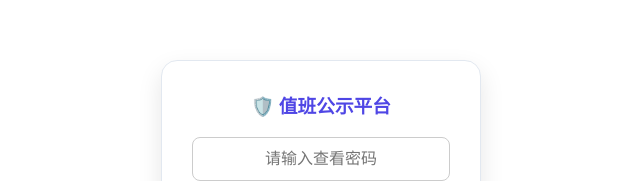
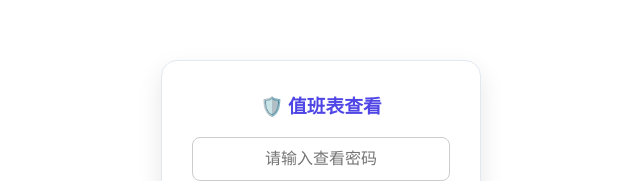
Before and after one commit to zyshunyx-lang/vibjbc, a website: page index.html in a window 1280 px wide. Shown: the part 215-396 px from the top of the page, without its empty margins (319-959 px from the left). Drawn offline with Linux system fonts and the light colour scheme.

Commit message:
Update index.html

```diff
--- a/index.html
+++ b/index.html
@@ -3,7 +3,7 @@
 <head>
     <meta charset="UTF-8">
     <meta name="viewport" content="width=device-width, initial-scale=1.0, viewport-fit=cover, maximum-scale=1.0, user-scalable=no">
-    <title>值班公示平台</title>
+    <title>值班表</title>
     <style>
         :root {
             --primary: #4f46e5; --bg: #f8fafc; --surface: #ffffff; --border: #e2e8f0;
@@ -105,7 +105,7 @@
 
 <div id="loginOverlay">
     <div class="login-card">
-        <h3 style="margin-top:0; color:var(--primary)">🛡️ 值班公示平台</h3>
+        <h3 style="margin-top:0; color:var(--primary)">🛡️ 值班表查看</h3>
         <input type="password" id="loginPass" placeholder="请输入查看密码" style="width:100%; padding:12px; box-sizing:border-box; border:1px solid #ccc; border-radius:8px; text-align:center; font-size:16px;" onkeydown="if(event.key==='Enter') app.login()">
         <button class="login-btn" onclick="app.login()">进入系统</button>
         <div id="loginMsg" style="color:#ef4444; margin-top:15px; font-size:13px; min-height:20px;"></div>
```
